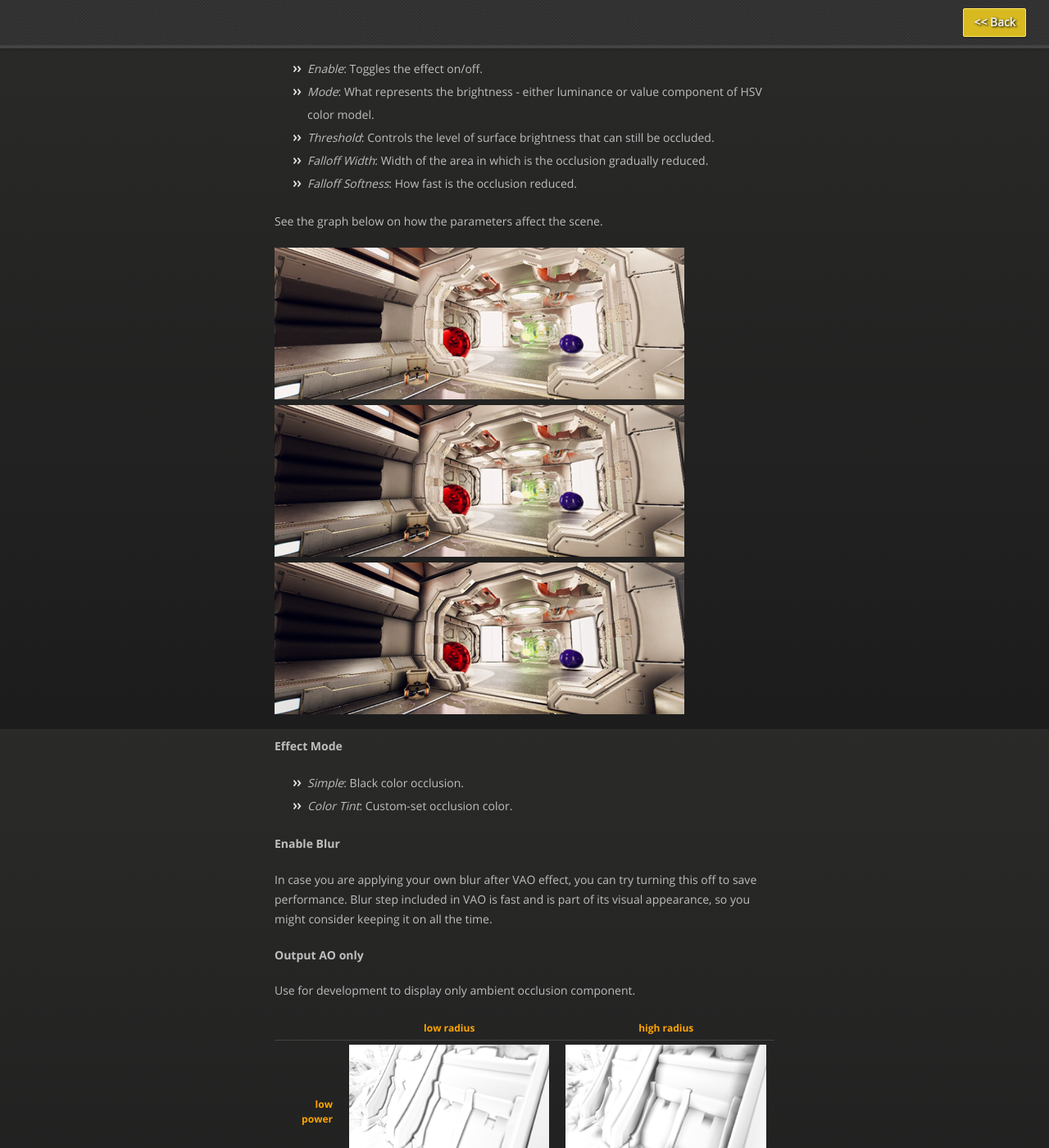
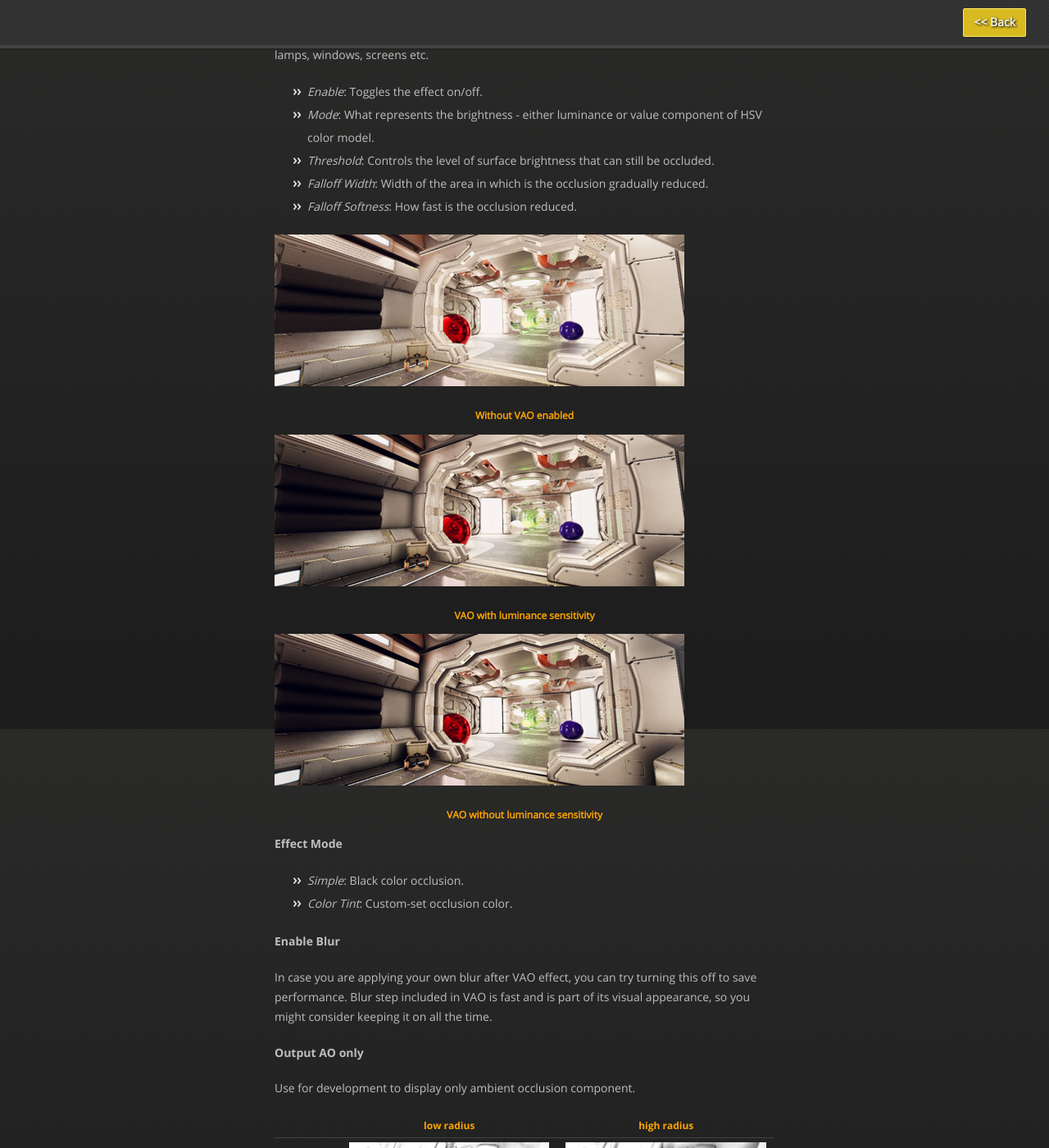
Before and after one commit to projectwilberforce/projectwilberforce.github.io, a Jekyll site: the page built from vaomanual/index.md, in a window 1280 px wide and 1400 px high, scrolled down 4511 px. Shown: the whole window at 82% size. Built offline with Jekyll 4.4.1, drawn with Linux system fonts in a browser that asks for light colours; nearby versions of some CDN libraries; some of the changed text lies outside the part shown.

Commit message:
img captions

```diff
--- a/vaomanual/index.md
+++ b/vaomanual/index.md
@@ -29,6 +29,7 @@ You can buy VAO at [Unity Asset Store](http://u3d.as/xzs).
 - No magic variables
 - Works well on screen borders
 - Preserves shape of shadows when moving camera
+- Luminance sensitivity option
 - Compatible with Unity 5.4
 
 VAO provides additional level of visual quality by simulating soft ambient light shadows. It accentuates local geometric detail and produces shadows by nearby occluding surfaces (in the corners, cracks, holes, rough surfaces etc.). Resulting scenes have more depth and appear more realistic.
@@ -98,11 +99,12 @@ Reduces occlusion on bright surfaces - either light sources or strongly lit area
 - *Falloff Width*: Width of the area in which is the occlusion gradually reduced.
 - *Falloff Softness*: How fast is the occlusion reduced.
 
-See the graph below on how the parameters affect the scene.
-
 ![](no_vao.jpg)
+<figcaption>Without VAO enabled</figcaption>
 ![](vao_luma.jpg)
+<figcaption>VAO with luminance sensitivity</figcaption>
 ![](vao.jpg)
+<figcaption>VAO without luminance sensitivity</figcaption>
 
 **Effect Mode**
 
```
